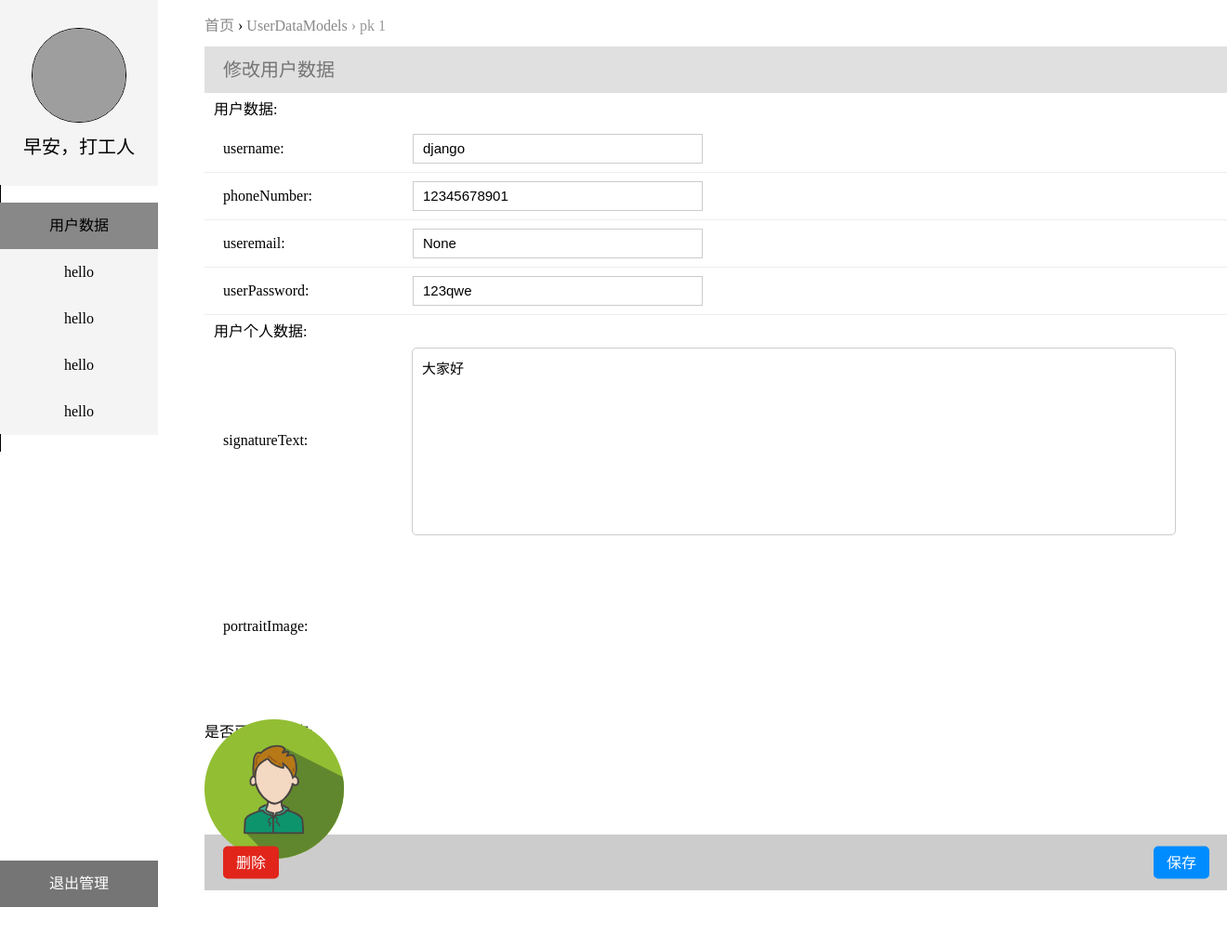
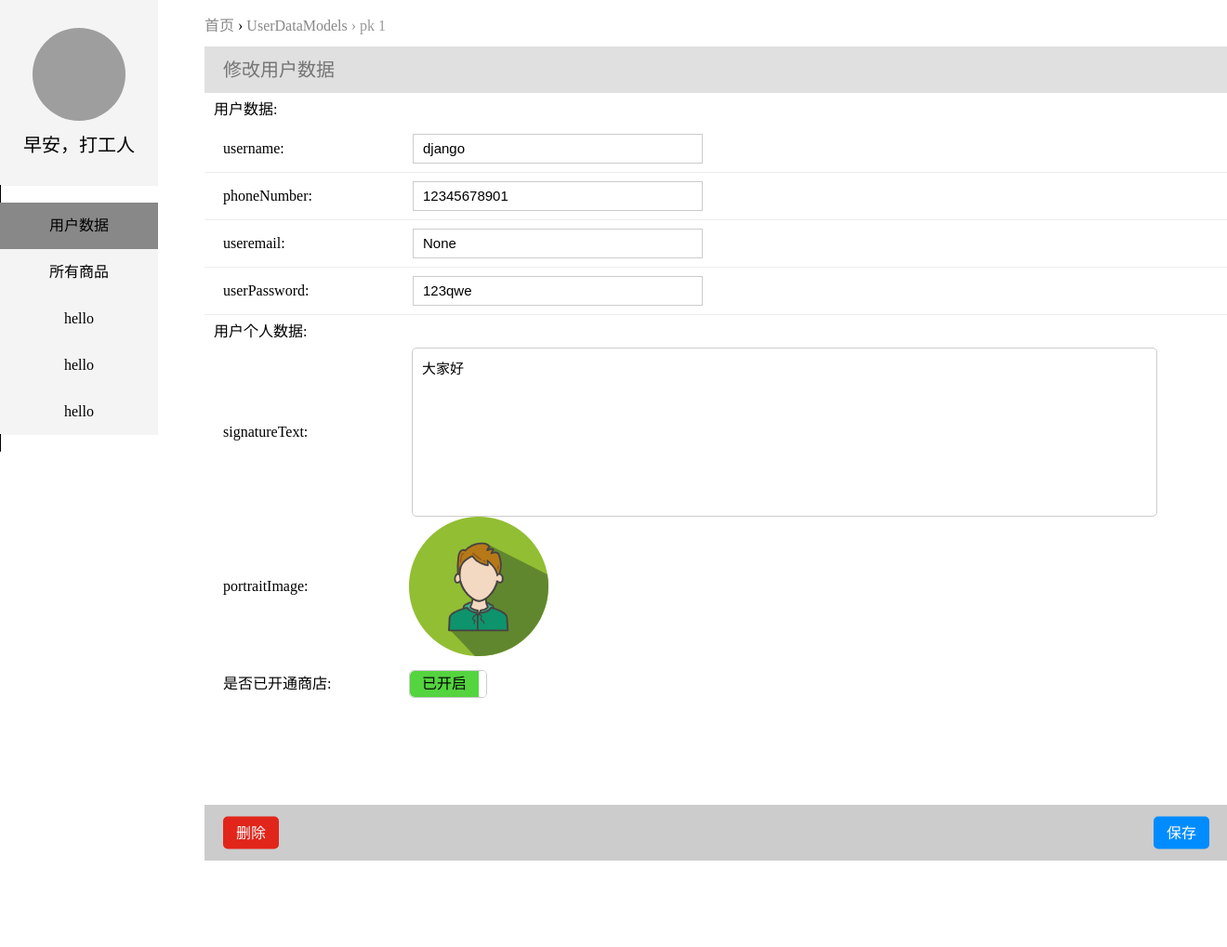
Before and after one commit to HelloXiaoJie/py_django_project, a Django app: page /backstageUserData/user_pk/1/ in a window 1320 px wide. Shown: the whole page at 93% size. After the commit the page ends 926 px from the top, so only its background shows below. Run offline with Django 3.2, Linux system fonts and the light colour scheme; data comes from the database, SQL or seed files in the repository; some libraries are stand-ins or nearby versions; grey boxes are pictures that could not be loaded.

Commit message:
完成所有商品的显示

```diff
--- a/UserData/formdata.py
+++ b/UserData/formdata.py
@@ -126,6 +126,6 @@ class UserImage(forms.Form):
 
 class add_Shop_data(forms.Form):
     shopName = forms.CharField()
-    shopPrice = forms.CharField(validators=(validators.RegexValidator(regex='[0-9]', message='非数字'),))
-    shopQuantity = forms.CharField(validators=(validators.RegexValidator(regex='[0-9]', message='非数字'),))
+    shopPrice = forms.CharField(validators=(validators.RegexValidator(regex='^[0-9]+$', message='非数字'),))
+    shopQuantity = forms.CharField(validators=(validators.RegexValidator(regex='^[0-9]+$', message='非数字'),))
     shopImage = forms.ImageField(error_messages={'required': '缺少商品图片', 'empty': '文件类型错误'})
--- a/backstage/templates/backstage_index/backstage_user_data_api.html
+++ b/backstage/templates/backstage_index/backstage_user_data_api.html
@@ -33,37 +33,10 @@
     </div>
     {% csrf_token %}
     <input type="hidden" value="{{ data.pk }}" name="user_pk">
-    <div class="left_page">
-        {#    管理员信息#}
-        <div class="Administrator_message">
-            {#        头像#}
-            <div class="head_portrait">
-                <img src="{{ MEDIA_URL }}UserPortrait\75994211_p0.jpg" alt="" width="100" height="100">
-            </div>
-            {#        问候语#}
-            <div class="greetings">
-                早安，打工人
-            </div>
-        </div>
-        {#    选择信息管理#}
-        <dic class="select_message_Management">
-            <ul>
-                <li style="background-color: #888888;">用户数据</li>
-                <li>hello</li>
-                <li>hello</li>
-                <li>hello</li>
-                <li>hello</li>
-            </ul>
-        </dic>
-
-        {#    退出管理#}
-        <div class="quit_Management">
-            退出管理
-        </div>
-    </div>
+    {% include 'page_base/left_navigation_bar.html' %}
 {% endblock %}
 
-{% block right_label %}
+    {% block right_label %}
     {#    导航#}
     <div class="navigation">
         {#        首页#}
@@ -114,11 +87,11 @@
         {#        用户个人数据#}
         <ul class="user_personage_data">
             <li class="user_personage_data_signatureText">
-                <div>signatureText:</div>
+                <span>signatureText:</span>
                 <textarea>{{ data_content.signatureText }}</textarea>
             </li>
             <li class="user_personage_data_portraitImage">
-                <div>portraitImage:</div>
+                <span>portraitImage:</span>
                 <div class="user_data_image">
                     {% if data_content.portraitImage %}
                         <img src="{{ data_content.portraitImage.url }}" width="150" height="150">
@@ -126,11 +99,27 @@
                         <img src="{{ MEDIA_URL }}UserPortrait\75994211_p0.jpg" width="150" height="150">
                     {% endif %}
                 </div>
-{#                <input type="file" name="file_image" class="user_personage_data_file_portraitImage">#}
-{#                <div class="file_image_error">错误</div>#}
+                <input type="file" name="file_image" class="user_personage_data_file_portraitImage">
+                <div class="file_image_error">错误</div>
             </li>
-            {# 是否已开通商店 #}
-            <li>是否已开通商店:</li>
+            <li class="whether_to_open_a_store">
+                <span>是否已开通商店:</span>
+                <div class="custom_button">
+                    {% if data.shop == 1 %}
+                        <div class="the_switch_square" style="left: 0px">
+                            <div class="open_block">已开启</div>
+                            <div class="middle_block"></div>
+                            <div class="close_block">未开启</div>
+                        </div>
+                    {% elif data.shop == 0 %}
+                        <div class="the_switch_square" style="left: -74px">
+                            <div class="open_block">已开启</div>
+                            <div class="middle_block"></div>
+                            <div class="close_block">未开启</div>
+                        </div>
+                    {% endif %}
+                </div>
+            </li>
         </ul>
 
         {#        数据操作#}
--- /dev/null
+++ b/backstage/templates/backstage_index/shop_particulars.html
@@ -0,0 +1 @@
+{% extends 'page_base/backstage_index_base.html' %}
--- /dev/null
+++ b/backstage/templates/page_base/left_navigation_bar.html
@@ -0,0 +1,44 @@
+<div class="left_page">
+    {#    管理员信息#}
+    <div class="Administrator_message">
+        {#        头像#}
+        <div class="head_portrait">
+            <img src="{{ MEDIA_URL }}{{ user_content.usercontent__portraitImage }}" alt="" width="100" height="100">
+        </div>
+        {#        问候语#}
+        <div class="greetings">
+            早安，打工人
+        </div>
+    </div>
+    {#    选择信息管理#}
+    <dic class="select_message_Management">
+        <ul>
+            {% if page == 1 %}
+                <a href="{% url 'backstageUserData' %}">
+                    <li style="background-color: #888888;">用户数据</li>
+                </a>
+            {% else %}
+                <a href="{% url 'backstageUserData' %}">
+                    <li>用户数据</li>
+                </a>
+            {% endif %}
+            {% if page == 2 %}
+                <a href="{% url 'showAllShop' %}">
+                    <li style="background-color: #888888;">所有商品</li>
+                </a>
+            {% else %}
+                <a href="{% url 'showAllShop' %}">
+                    <li>所有商品</li>
+                </a>
+            {% endif %}
+            <li>hello</li>
+            <li>hello</li>
+            <li>hello</li>
+        </ul>
+    </dic>
+
+    {#    退出管理#}
+    <div class="quit_Management">
+        退出管理
+    </div>
+</div>
--- a/backstage/urls.py
+++ b/backstage/urls.py
@@ -9,4 +9,6 @@ urlpatterns = [
     path('backstageUserData/adduser/', views.add_user, name="adduser"),  # 添加用户页面
     path('backstageUserData/adduserApi/', views.app_user_api, ),  # 添加用户api
     path('backstageUserData/modificationuserApi/', views.user_data_modification_examine, ),  # 修改用户资料
+    path('backstageUserData/AdminShop/', views.admin_open_or_close_shop, ),  # 管理员管理商店
+    path('backstageUserData/ShowAllShop/', views.Display_all_items, name='showAllShop'),  # 显示所有商店
 ]
--- a/backstage/views.py
+++ b/backstage/views.py
@@ -1,20 +1,20 @@
 from django.shortcuts import render, redirect, reverse
 from django.http import HttpResponse, JsonResponse
-from UserData.models import UserDataModels, UserDataModelsContext
+from UserData.models import UserDataModels, UserDataModelsContext, UserShop
 from django.template.context_processors import csrf
 from . import forms
 
 
 # 后台页面 首页
 def backstage_page(request):
-    return render(request, 'backstage_index/backstage_index.html')
+    return render(request, 'backstage_index/backstage_index.html', context={'page': 0})
 
 
 # 后台页面 用户数据
 def backstage_page_user_data(request):
     # 用户数据
     userdatas = UserDataModels.objects.all()
-    return render(request, 'backstage_index/backstage_UserData.html', context={'userdata': userdatas})
+    return render(request, 'backstage_index/backstage_UserData.html', context={'userdata': userdatas, 'page': 1})
 
 
 # 点击用户数据后返回数据
@@ -22,7 +22,7 @@ def User_data_api(request, user_pk):
     user_data = UserDataModels.objects.filter(pk=user_pk).first()
     user_data_content = UserDataModelsContext.objects.filter(UserObject=user_data).first()
     return render(request, 'backstage_index/backstage_user_data_api.html',
-                  context={'data': user_data, 'data_content': user_data_content})
+                  context={'data': user_data, 'data_content': user_data_content, 'page': 1})
 
 
 def Delete_user_data_api(request):
@@ -45,7 +45,10 @@ def Delete_user_data_api(request):
 
 
 def add_user(request):
-    return render(request, 'backstage_index/backstage_add_user.html', context=csrf(request))
+    context = {}
+    context.update(csrf(request))
+    context.update({'page': 1})
+    return render(request, 'backstage_index/backstage_add_user.html', context=context)
 
 
 # 添加用户api
@@ -202,3 +205,45 @@ def user_data_modification_examine(request):
             'code': 400,
             'datas': amend_user_data_errors
         })
+
+
+# 管理员开启商店或关闭商店
+def admin_open_or_close_shop(request):
+    # 获取用户序号
+    userPk = request.POST.get('userPk', None)
+    if not userPk:
+        return JsonResponse({
+            'code': 400,
+            'datas': '错误'
+        })
+    user_data = UserDataModels.objects.filter(pk=userPk)
+    if not user_data.exists():
+        return JsonResponse({
+            'code': 400,
+            'datas': '用户不存在'
+        })
+    print(user_data)
+    if user_data.first().shop == 1:
+        # 关闭商店
+        user_data.update(shop=0)
+        return JsonResponse({
+            'code': 200,
+            'datas': {
+                'shop_status': 0
+            }
+        })
+    else:
+        # 开启商店
+        user_data.update(shop=1)
+        return JsonResponse({
+            'code': 200,
+            'datas': {
+                'shop_status': 1
+            }
+        })
+
+
+def Display_all_items(request):
+    # 获取所有商品
+    all_shop = UserShop.objects.all().values('shopName', 'shopPrice', 'shopQuantity', 'monthlySales', 'salesQuantity')
+    return render(request, 'backstage_index/Display_all_items.html', context={'page': 2, 'allShop': all_shop})
--- a/project/settings.py
+++ b/project/settings.py
@@ -53,6 +53,7 @@ MIDDLEWARE = [
 
 ROOT_URLCONF = 'project.urls'
 
+
 TEMPLATES = [
     {
         'BACKEND': 'django.template.backends.django.DjangoTemplates',
@@ -68,12 +69,11 @@ TEMPLATES = [
                 'django.template.context_processors.media'
             ],
             'libraries': {
-                'customFilter': 'templatetags.customFilter'
+                'customFilter': 'templatetags.customFilter',
             }
         },
     },
 ]
-
 WSGI_APPLICATION = 'project.wsgi.application'
 
 # Database
--- a/statics/backstageStatics/css/backstage.css
+++ b/statics/backstageStatics/css/backstage.css
@@ -9,7 +9,7 @@
     height: auto;
     /*border: 1px solid;*/
     /*background-color: #888888;*/
-    position: absolute;
+    position: fixed;
     top: 0px;
     left: 0px;
 }
@@ -23,7 +23,7 @@
 .left_page .Administrator_message .head_portrait {
     width: 100px;
     height: 100px;
-    border: 1px solid;
+    /*border: 1px solid;*/
     border-radius: 50px;
     margin-left: auto;
     margin-right: auto;
@@ -225,12 +225,11 @@ a {
 
 .user_personage_data_signatureText {
     width: 100%;
-    height: 200px;
-    /*border: 1px solid;*/
-    line-height: 200px;
+    height: 182px;
+    line-height: 182px;
 }
 
-.user_personage_data_signatureText > div {
+.user_personage_data_signatureText > span {
     width: 200px;
     display: inline-block;
     padding-left: 20px;
@@ -238,8 +237,8 @@ a {
 }
 
 .user_personage_data_signatureText > textarea {
-    width: 800px;
-    height: 180px;
+    width: calc(800px - 20px);
+    height: calc(180px - 20px);
     border: 1px solid #ccc;
     display: inline-block;
     border-radius: 5px;
@@ -249,23 +248,20 @@ a {
     resize: none;
     line-height: normal;
     float: right;
-    margin-right: 55px;
+    margin-right: 75px;
 }
 
 .user_personage_data_portraitImage {
-    height: 200px;
+    height: 150px;
     position: relative;
-    /*border: 1px solid;*/
-    line-height: 200px;
+    line-height: 150px;
+    position: relative;
 }
 
-.user_personage_data_portraitImage > div:nth-child(1) {
-    /*width: 200px;*/
+.user_personage_data_portraitImage > span {
     display: inline-block;
     padding-left: 20px;
     line-height: normal;
-    height: 50px;
-    /*transform: translate(0px, calc(100px - 50%));*/
     /*float: left;*/
 }
 
@@ -273,10 +269,13 @@ a {
     width: 150px;
     height: 150px;
     display: inline-block;
-    /*margin-left: 230px;*/
-    /*line-height: normal;*/
-    /*transform: translate(230px, calc(200px /2 - 50%));*/
+    line-height: normal;
+    float: left;
+    position: absolute;
+    top: 0px;
+    left: 220px;
 }
+
 /*.user_data_image img {*/
 /*    width: 100%;*/
 /*    height: 100%;*/
@@ -287,11 +286,9 @@ a {
 .user_personage_data_file_portraitImage {
     width: 150px;
     height: 150px;
-    border: 1px solid;
-    border-radius: calc(150px / 2);
     position: absolute;
-    top: 20px;
-    left: 230px;
+    top: 0px;
+    left: 220px;
     z-index: 100;
     opacity: 0;
     cursor: pointer;
@@ -732,3 +729,97 @@ a {
     /*display: inline-block;*/
     display: none;
 }
+
+.whether_to_open_a_store {
+    width: 100%;
+    height: 60px;
+    /*border: 1px solid;*/
+    display: inline-block;
+    line-height: 60px;
+    position: relative;
+}
+
+.whether_to_open_a_store > span {
+    margin-left: 20px;
+}
+
+.custom_button {
+    position: absolute;
+    top: calc(30px / 2);
+    left: 220px;
+    width: 82px;
+    height: 28px;
+    border: 1px solid #ccc;
+    display: inline-block;
+    overflow: hidden;
+    border-radius: 5px;
+    cursor: pointer;
+}
+
+.the_switch_square {
+    width: calc(74px * 2 + 8px);
+    height: 100%;
+    line-height: normal;
+    border-radius: 5px;
+    position: absolute;
+    transition: all 1s;
+}
+
+.open_block {
+    width: 74px;
+    height: 100%;
+    display: inline-block;
+    background-color: rgba(75,210,53,0.95);
+    line-height: 28px;
+    float: left;
+    text-align: center;
+    border-radius: 5px 0px 0px 5px;
+}
+
+.middle_block {
+    width: 8px;
+    height: 100%;
+    display: inline-block;
+    background-color: white;
+    line-height: 28px;
+    float: left;
+}
+
+.close_block {
+    width: 74px;
+    height: 100%;
+    display: inline-block;
+    background-color: rgba(210,13,14,0.95);
+    line-height: 28px;
+    float: left;
+    text-align: center;
+    border-radius: 0px 5px 5px 0px;
+}
+
+.commodity_display_area {
+    width: 1000px;
+    display: inline-block;
+    /*border: 1px solid;*/
+    margin-left: 200px;
+    margin-top: 20px;
+}
+
+.commodity_display_area > a {
+    width: 100%;
+    height: 50px;
+    /*border: 1px solid;*/
+    display: inline-block;
+    line-height: 50px;
+    border-bottom: 1px solid #cccccc;
+}
+
+.commodity_display_area > a > span {
+    margin-left: 20px;
+    width: 140px;
+    display: inline-block;
+    overflow: hidden;
+}
+
+.commodity_display_area > a:hover {
+    background-color: rgba(217,214,212,0.45);
+}
```
Also changed, not shown: backstage/templates/backstage_index/Display_all_items.html (added, +29 -0 lines), backstage/templates/backstage_index/backstage_UserData.html (+2 -31 lines), backstage/templates/backstage_index/backstage_add_user.html (+1 -30 lines), backstage/templates/backstage_index/backstage_index.html (+1 -28 lines), statics/UserDataStatics/css/UserData.css (+6 -3 lines), statics/UserDataStatics/js/UserData.js (+15 -2 lines), statics/backstageStatics/js/backstage.js (+26 -0 lines), templatetags/customFilter.py (+22 -0 lines).
